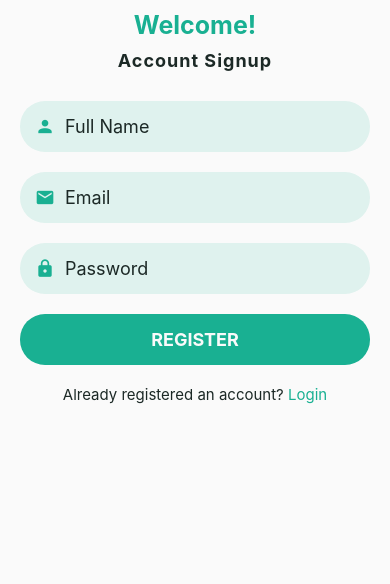
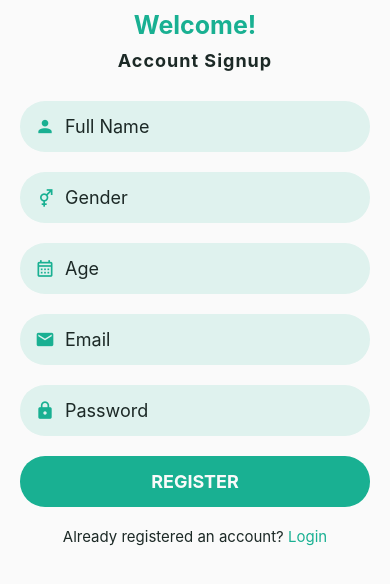
Before and after one commit to lehui123/Hearty, a React Native app: screen /Signup in a window 390 px wide. Shown: the top 584 px of the page. Built offline with nearby package versions, Linux system fonts and the light colour scheme.

Commit message:
Change signup page

```diff
--- a/screens/Home/Home.js
+++ b/screens/Home/Home.js
@@ -18,7 +18,7 @@ export default function Home({navigation}) {
     return (
         <SafeAreaView style = {styles.background}>
             <SafeAreaView style = {styles.header}>
-            <Text style = {styles.header}>Hi User,</Text>
+            <Text style = {styles.header}>Hi {auth?.currentUser?.displayName},</Text>
             </SafeAreaView>
             <SafeAreaView style = {styles.body}>
             <Text style = {styles.box}>Last BPM reading</Text>
--- a/screens/Profile/Profile.js
+++ b/screens/Profile/Profile.js
@@ -1,7 +1,7 @@
 import React from 'react';
 import {SafeAreaView, Text} from 'react-native';
 import styles from './styles';
-
+import { auth, db } from '../../config';
 const username = 'Xiaoming'
 const gender = 'female'
 const age = 25
@@ -15,7 +15,7 @@ function Profile (props) {
             <Text style = {styles.header}>User Profile</Text>
             </SafeAreaView>
             <SafeAreaView style = {styles.body}>
-            <Text style = {styles.box}>Name: {username} </Text>
+            <Text style = {styles.box}>Name: {} </Text>
             </SafeAreaView>
             <SafeAreaView style = {styles.body}>
             <Text style = {styles.box}>Gender: {gender} </Text>
--- a/screens/Signup/Signup.js
+++ b/screens/Signup/Signup.js
@@ -9,6 +9,8 @@ import { MaterialCommunityIcons } from "@expo/vector-icons";
 
 function Signup({navigation}) {
     const [name,setName] = useState("");
+    const [gender,setGender]= useState("");
+    const [age, setAge] = useState("");
     const [email,setEmail] = useState("");
     const [password,setPassword] = useState("");
     const register = () => {
@@ -23,11 +25,14 @@ function Signup({navigation}) {
         db
         .ref('users/')
         .push({
-            user:{
+
                 name: name,
+                gender: gender,
+                age: age,
                 email: email,
                 uuid: auth.currentUser.uid,
-            },
+
+
         });
         navigation.navigate('HomeNavi');
         })
@@ -38,36 +43,6 @@ function Signup({navigation}) {
             <View style={styles.InnerContainer}>
                 <Text style={styles.PageTitle}> Welcome! </Text>
                 <Text style={styles.SubTitle}> Account Signup </Text>
-                {/* <AppForm
-                initialValues={{name: "", email: "", password: ""}}
-                onSubmit={(values) => console.log(values)}
-                validationSchema={validationSchema}
-                >
-                <AppFormField
-                autoCorrect={false}
-                icon="account"
-                name="name"
-                placeholder="Name"
-                />
-                <AppFormField
-                autoCapitalize = "none"
-                autoCorrect={false}
-                icon="email"
-                keyboardType="email-address"
-                name = 'email'
-                placeholder="Email"
-                textContextType="emailAddress"
-                />
-
-                <AppFormField
-                autoCapitalize = "none"
-                autoCorrect={false}
-                icon="lock"
-                name = 'password'
-                placeholder="Password"
-                secureTextEntry
-                textContentType="password"
-                /> */}
                 <View style={styles.Container}>
 
                     <MaterialCommunityIcons
@@ -83,6 +58,42 @@ function Signup({navigation}) {
                         style={styles.InputText}
                         placeholder="Full Name"
                         onChangeText = {(text) => setName(text)}
+
+                    />
+                </View>
+                <View style={styles.Container}>
+
+                    <MaterialCommunityIcons
+                        name= "gender-male-female"
+                        size = {20}
+                        color = {Colour.brand}
+                        style = {styles.Icon}
+                    />
+                    <TextInput
+                        autoCapitalize = "none"
+                        autoCorrect={false}
+                        placeholderTextColor={Colour.tertiary}
+                        style={styles.InputText}
+                        placeholder="Gender"
+                        onChangeText = {(text) => setGender(text)}
+
+                    />
+                </View>
+                <View style={styles.Container}>
+
+                    <MaterialCommunityIcons
+                        name= "calendar-month-outline"
+                        size = {20}
+                        color = {Colour.brand}
+                        style = {styles.Icon}
+                    />
+                    <TextInput
+                        autoCapitalize = "none"
+                        autoCorrect={false}
+                        placeholderTextColor={Colour.tertiary}
+                        style={styles.InputText}
+                        placeholder="Age"
+                        onChangeText = {(text) => setAge(text)}
 
                     />
                 </View>
```
